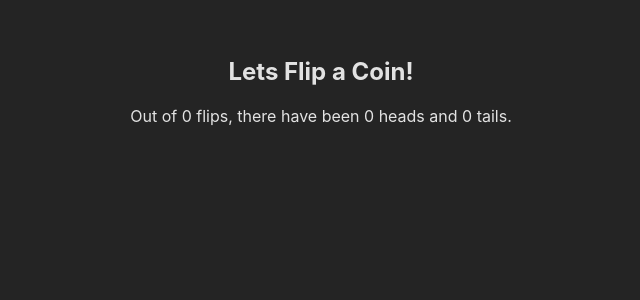
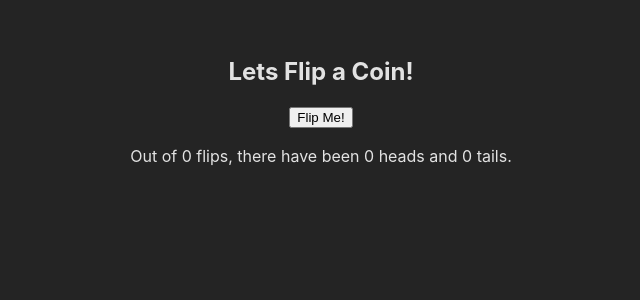
Before and after one commit to metalhead5209/react_coin_flipper, a React (Vite) app: page / in a window 1280 px wide. Shown: the top 300 px of the page, without its empty margins (319-959 px from the left). Built offline with nearby package versions, Linux system fonts and the light colour scheme.

Commit message:
adding component logic

```diff
--- a/src/App.jsx
+++ b/src/App.jsx
@@ -1,7 +1,7 @@
 
 import './App.css';
 import Coin from './Components/Coin/Coin';
-import CoinFlip from './Components/Coin/CoinFlip/CoinFlip';
+import CoinFlip from './Components/CoinFlip/CoinFlip';
 
 function App() {
 
--- a/src/Components/Coin/CoinFlip/CoinFlip.jsx
+++ b/src/Components/CoinFlip/CoinFlip.jsx
@@ -1,4 +1,5 @@
 import React, { Component } from 'react';
+import { choice } from "helpers";
 
 class CoinFlip extends Component {
     static defaultProps = {
@@ -15,12 +16,23 @@ class CoinFlip extends Component {
             nHeads: 0,
             nTails: 0
         };
+        this.handleClick = this.handleClick.bind(this);
+    }
+    flipCoin() {
+
+    }
+
+    handleClick(e) {
+        this.flipCoin();
     }
     render(){
         return (
             <div className="CoinFlip">
                 <h2>Lets Flip a Coin!</h2>
-                <p>Out of {this.state.nFlips} flips, there have been {this.state.nHeads} heads and {this.state.nTails} tails.</p>
+                <button onClick={this.handleClick}>Flip Me!</button>
+                <p>
+                    Out of {this.state.nFlips} flips, there have been {this.state.nHeads} heads and {this.state.nTails} tails.
+                </p>
             </div>
         )
     }
--- /dev/null
+++ b/src/helper.jsx
@@ -0,0 +1,6 @@
+const choice = (arr) => {
+    let randomIndex = Math.floor(Math.random() * arr.length);
+    return arr[randomIndex];
+}
+
+export { choice };
```
